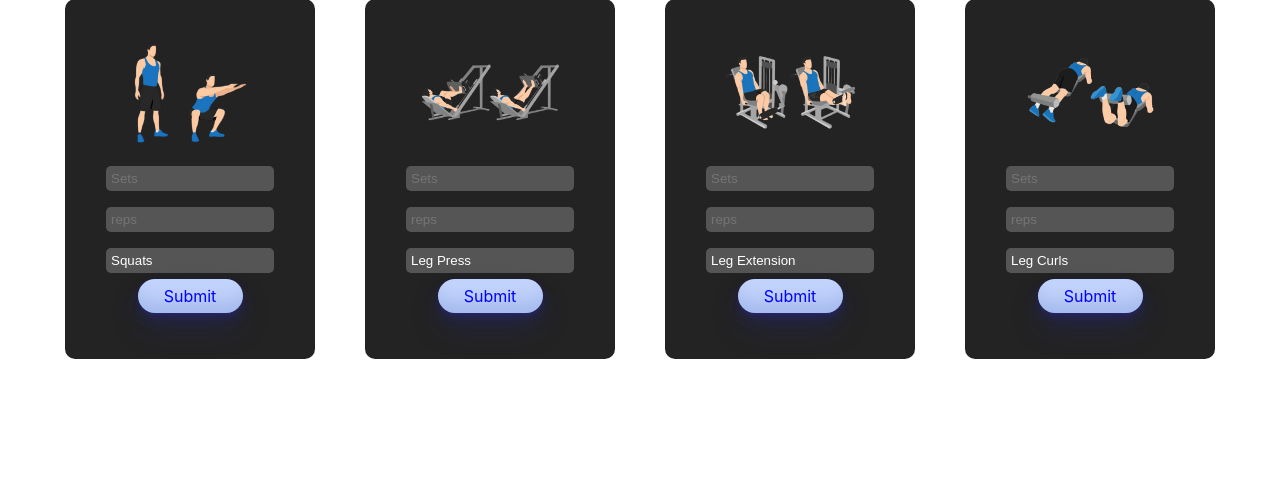
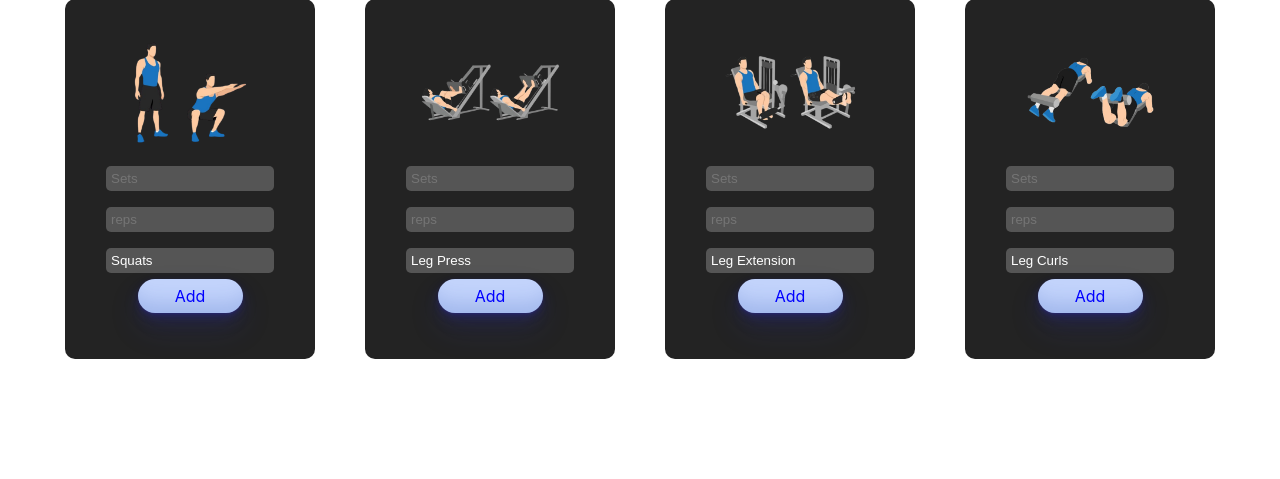
Before and after one commit to LinkBroken/D-Fitness, a Python web app: template templates/exercises/legs.html in a window 1280 px wide. Shown: the part 140-619 px from the top of the page. Run offline with Jinja, Linux system fonts and the light colour scheme; the template is opened without the code that fills it, so the values that code supplies are empty; some libraries are stand-ins or nearby versions.

Commit message:
Update legs.html

```diff
--- a/templates/exercises/legs.html
+++ b/templates/exercises/legs.html
@@ -26,7 +26,7 @@
             <input type="number" name="sets" id="sets" placeholder="Sets" min="1" max="4"  required>
             <input type="number" name="reps" id="reps" placeholder="reps" min="1" max="15" required>
             <input type="text" name="exercise" value="Squats" id="" readonly>
-            <input type="submit" name="Add" id="submit" required>
+            <input type="submit" name="Add" id="submit" value="Add" required>
         </form>
         </div>
         <div class="exercise">
@@ -35,7 +35,7 @@
             <input type="number" name="sets" id="sets" placeholder="Sets" min="1" max="4"  required>
             <input type="number" name="reps" id="reps" placeholder="reps" min="1" max="15" required>
             <input type="text" name="exercise" value="Leg Press" id="" readonly>
-            <input type="submit" name="Add" id="submit">
+            <input type="submit" name="Add" id="submit" value="Add">
         </form>
         </div>
         <div class="exercise">
@@ -44,7 +44,7 @@
             <input type="number" name="sets" id="sets" placeholder="Sets" min="1" max="4"  required>
             <input type="number" name="reps" id="reps" placeholder="reps" min="1" max="15" required>
             <input type="text" name="exercise" value="Leg Extension" id="" readonly>
-            <input type="submit" name="Add" id="submit">
+            <input type="submit" name="Add" id="submit" value="Add">
         </form>
         </div>
         <div class="exercise">
@@ -53,7 +53,7 @@
             <input type="number" name="sets" id="sets" placeholder="Sets" min="1" max="4"  required>
             <input type="number" name="reps" id="reps" placeholder="reps" min="1" max="15" required>
             <input type="text" name="exercise" value="Leg Curls" id="" readonly>
-            <input type="submit" name="Add" id="submit">
+            <input type="submit" name="Add" id="submit" value="Add">
         </form>
         </div>
     </div>
```
